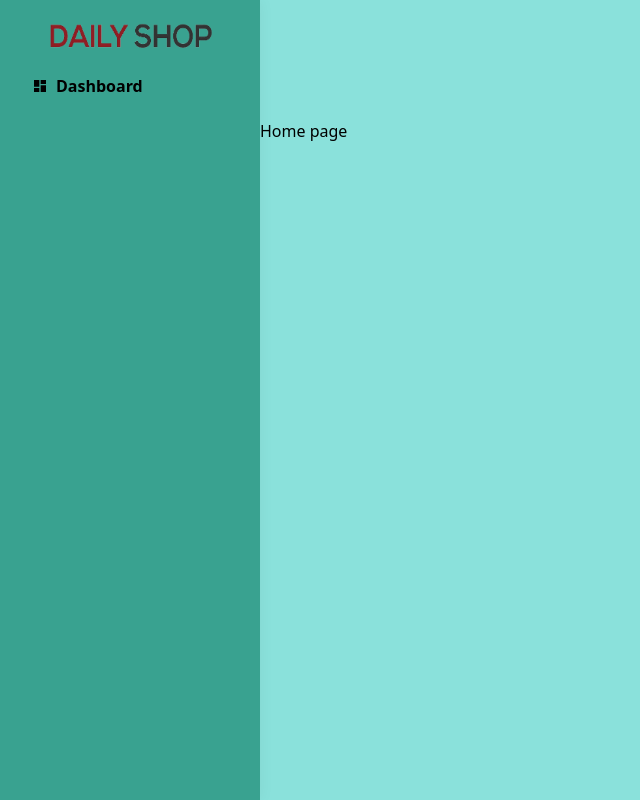
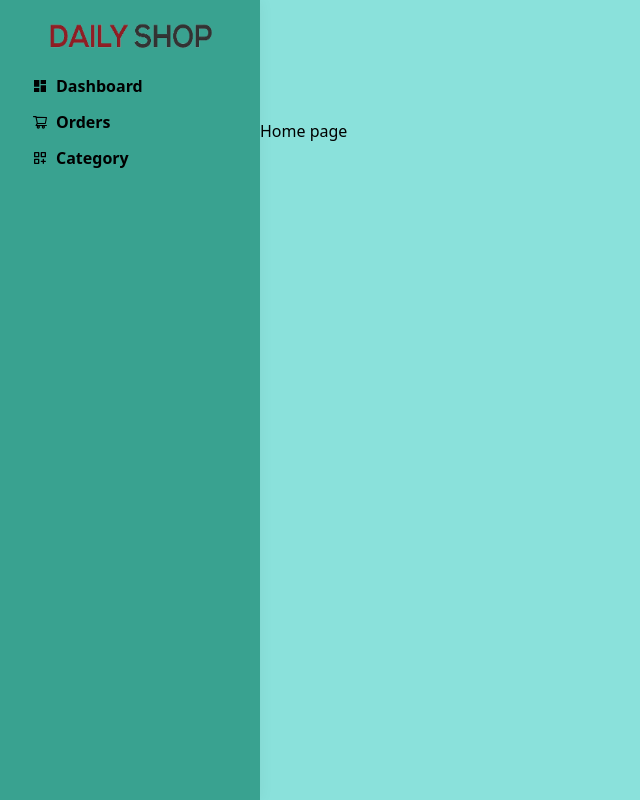
Before and after one commit to Atik2788/e-commerce-project-dashboard, a React (Create React App) app: page / in a window 1280 px wide. Shown: the whole page, without its empty margins (0-640 px from the left). Built offline with nearby package versions, Linux system fonts and the light colour scheme.

Commit message:
done nav btn style

```diff
--- a/src/navigation/allNav.js
+++ b/src/navigation/allNav.js
@@ -1,4 +1,6 @@
 import { MdDashboard } from "react-icons/md";
+import { AiOutlineShoppingCart } from "react-icons/ai";
+import { TbCategoryPlus } from "react-icons/tb";
 
 
 export const allNav = [
@@ -10,10 +12,17 @@ export const allNav = [
         path: '/admin/dashboard'
     },
     {
-        id: 1,
-        title: 'Dashboard',
-        icon: <MdDashboard />,
-        role: 'seller',
-        path: '/admin/dashboard'
+        id: 2,
+        title: 'Orders',
+        icon: <AiOutlineShoppingCart />,
+        role: 'admin',
+        path: '/admin/dashboard/orders'
+    },
+    {
+        id: 3,
+        title: 'Category',
+        icon: <TbCategoryPlus />,
+        role: 'admin',
+        path: '/admin/dashboard/orders'
     }
 ]
```
